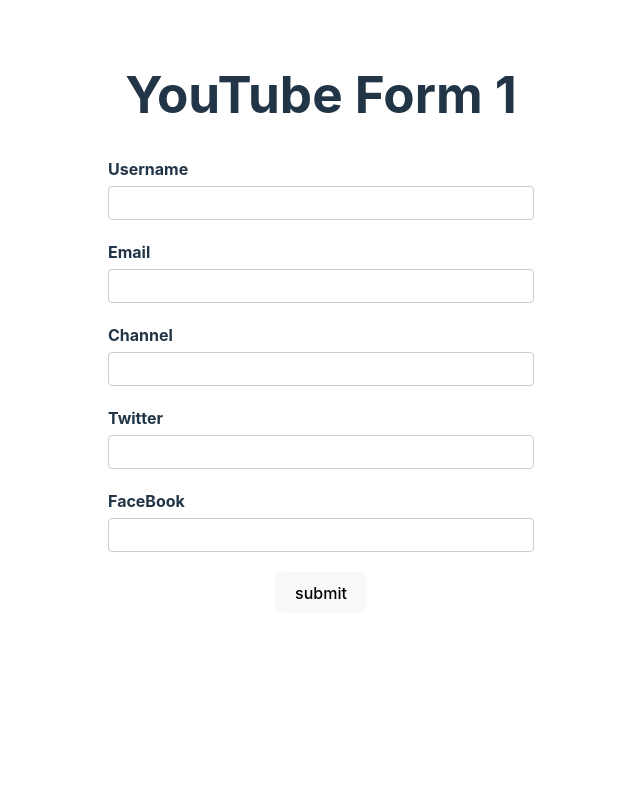
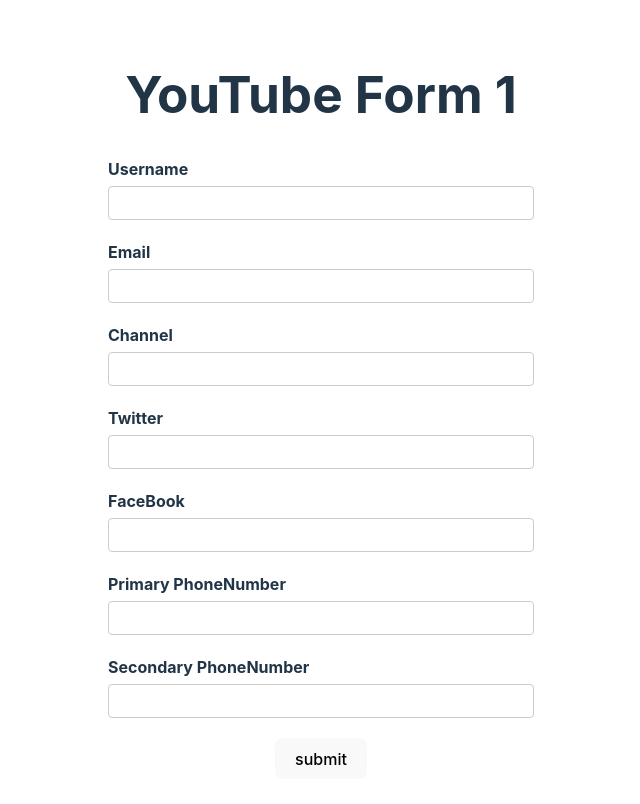
Before and after one commit to Rhythm-08/React-hook-form, a React (Vite) app: page / in a window 1280 px wide. Shown: the top 804 px of the page, without its empty margins (319-959 px from the left). Built offline with nearby package versions, Linux system fonts and the light colour scheme.

Commit message:
feat: understanding arrays in forms

```diff
--- a/src/components/YoutubeForm.tsx
+++ b/src/components/YoutubeForm.tsx
@@ -9,7 +9,8 @@
     socials : {
         twitter: string,
         facebook : string
-    }
+    };
+    phoneNumbers : string[]
 };
 
 
@@ -23,7 +24,8 @@
             socials: { // nested Objects
                 twitter:'',
                 facebook:''
-            }
+            },
+            phoneNumbers : ["",""] // Arrays in Forms
         },
 
     });
@@ -84,12 +86,46 @@
 
                 <div className="formControl">
                     <label htmlFor="twitter">Twitter</label>
-                    <input type="text" id="twitter" {...register("socials.twitter")} />
+                    <input type="text" id="twitter" {...register("socials.twitter",{
+                        required: {
+                            value:true,
+                            message:'Enter the Twitter Handle'
+                        }
+                    })} />
+                       <p className="error">{errors?.socials?.twitter?.message}</p>
                 </div>
 
                 <div className="formControl">
                     <label htmlFor="facebook">FaceBook</label>
-                    <input type="text" id="facebook" {...register("socials.facebook")} />
+                    <input type="text" id="facebook" {...register("socials.facebook",{
+                        required: {
+                            value: true,
+                            message : 'Enter the Facebook handle'
+                        }
+                    })} />
+                       <p className="error">{errors?.socials?.facebook?.message}</p>
+                </div>
+
+                <div className="formControl">
+                    <label htmlFor="primary-phone">Primary PhoneNumber</label>
+                    <input type="text" id="primary-phone" {...register("phoneNumbers.0", {
+                        required : {
+                            value: true,
+                            message: "Primary Phone Number is required"
+                        }
+                    })} />
+                       <p className="error">{errors?.phoneNumbers?.[0]?.message}</p>
+                </div>
+
+                <div className="formControl">
+                    <label htmlFor="secondary-phone">Secondary PhoneNumber</label>
+                    <input type="text" id="secondary-phones" {...register("phoneNumbers.1", {
+                        required : {
+                            value : true,
+                            message: "Secondary Phone Number is Required"
+                        }
+                    })} />
+                       <p className="error">{errors?.phoneNumbers?.[1]?.message}</p>
                 </div>
 
                 <button>submit </button>
```
